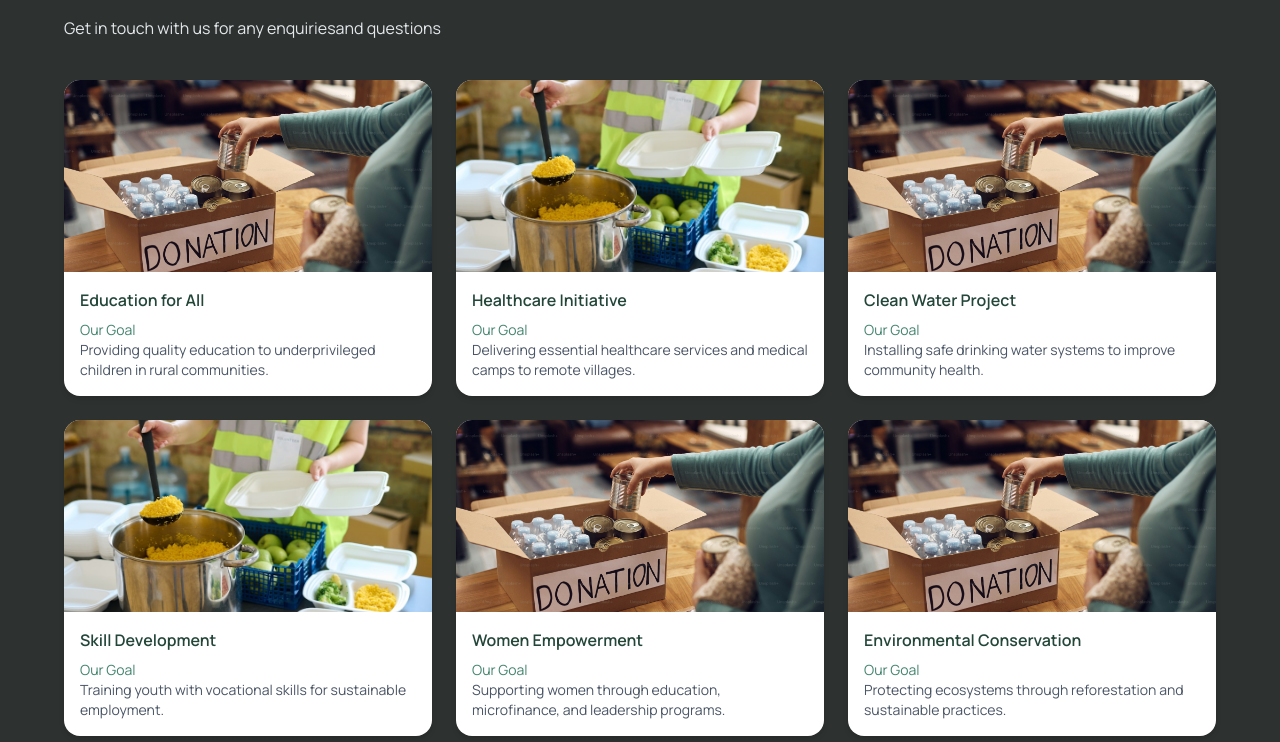
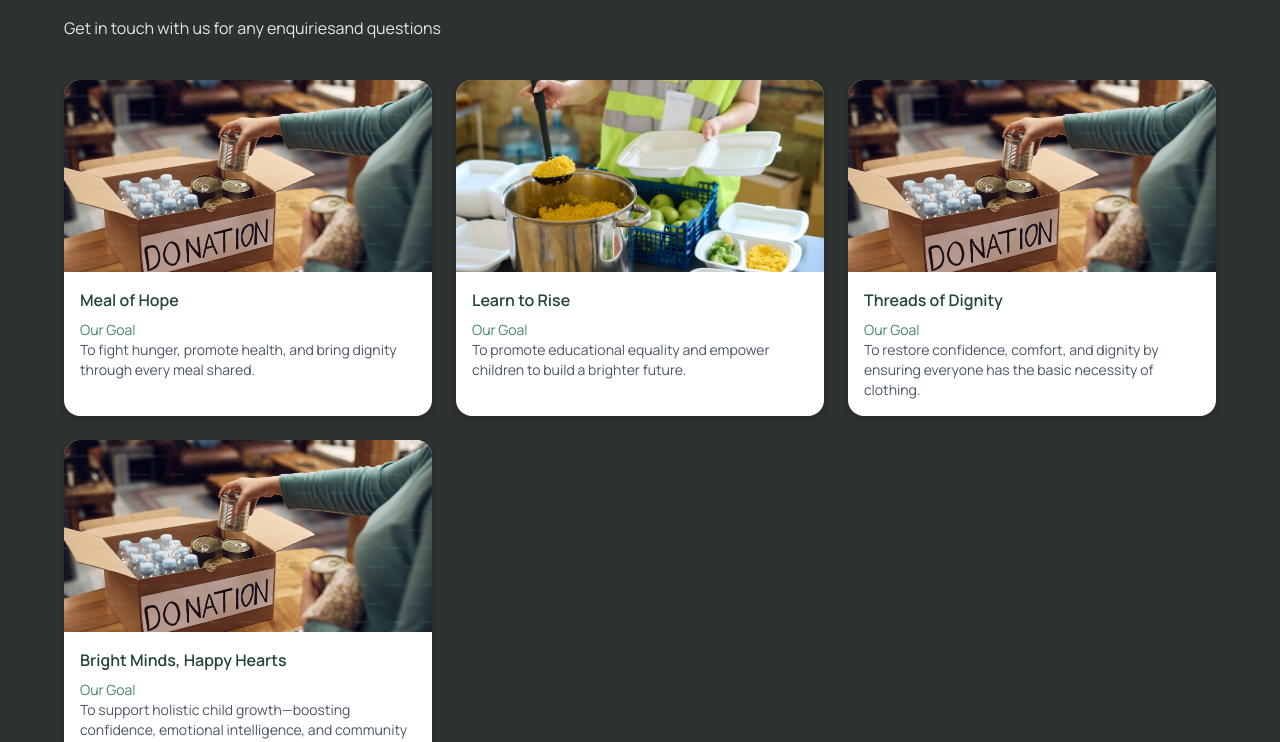
Before and after one commit to ngohebron/hebron-client, a React (Vite) app in the folder hebronWeb/: page /ourwork in a window 1280 px wide. Shown: the part 958-1700 px from the top of the page. Built offline with nearby package versions, Linux system fonts and the light colour scheme; a web font is replaced by a local one.

Commit message:
make data for campagine bt scrollable section pending

```diff
--- a/hebronWeb/src/constants/data.js
+++ b/hebronWeb/src/constants/data.js
@@ -112,3 +112,191 @@ export const stories = [
   { name: "Mr. Kamlakar Sakat", role: "Member" , image:"/aboutus/founder.png" },
   { name: "Mrs. Sulochana Patole", role: "Member"  , image:"/aboutus/founder.png"},
 ];
+
+export const campaigns_data = [
+  {
+    item_id: 1,
+    card: {
+      id: 1,
+      image: "/ourwork/image1.jpg",
+      title: "Meal of Hope",
+      desc: "To fight hunger, promote health, and bring dignity through every meal shared.",
+    },
+    banner_image: "banner1.jpg",
+    title: "Meal of Hope",
+    description: "We distribute cooked meals at community centers, shelters, and schools to ensure that individuals have access to hot, nutritious food.",
+    why_section: {
+      why_section_image: "/ourwork/image1.jpg",
+      para_01: "Millions across India still go to bed hungry every night. Malnutrition and lack of access to food not only affect physical health but also rob people of dignity and hope.",
+      para_02: "At Hebron Foundation, we believe that a single meal can restore faith, renew energy, and reignite the will to move forward.",
+      our_goal: "To fight hunger, promote health, and bring dignity through every meal shared."
+    },
+    bottom_description: "We provide non-perishable food packages containing essential staples such as rice, lentils, wheat, vegetables, and fruit to families and individuals in need. Our food distribution efforts are designed to not only meet immediate hunger needs but also contribute to long-term health and community well-being.",
+    counters: [
+      { title: "Meals served", value: 1500, unit:"Lakh" },
+      { title: "Ration Kits", value: 12000, unit:"Thousand" },
+      { title: "Reach", value: 45, unit:"District" }
+    ],
+    bottom_image: "/ourwork/image1.jpg",
+    scrolleble_section: [
+      {
+        image_url: "/ourwork/image1.jpg",
+        title: "Child Growth",
+        description: "Children learning with joy and curiosity.",
+        author: "Rahul"
+      },
+      {
+        image_url: "/ourwork/image2.jpg",
+        title: "New School",
+        description: "We built a new school building in the village.",
+        author: "Meera"
+      },
+      {
+        image_url: "/ourwork/image1.jpg",
+        title: "Volunteer Support",
+        description: "Volunteers helping children improve reading skills.",
+        author: "Karan"
+      }
+    ]
+  },
+
+  {
+    item_id: 2,
+    card: {
+      id: 2,
+      image: "/ourwork/image2.jpg",
+      title: "Learn to Rise",
+       desc: "To promote educational equality and empower children to build a brighter future.",
+    },
+    banner_image: "/ourwork/image2.jpg",
+    title: "Learn to Rise",
+    description: "We distribute essential educational resources, such as books, stationery, and school supplies, to students from underprivileged backgrounds.",
+    why_section: {
+      why_section_image: "/ourwork/image2.jpg",
+      para_01: "Every child deserves a fair start in education. Yet, countless children drop out of school simply because they cannot afford notebooks or uniforms. This inequality in access perpetuates poverty for generations.",
+      para_02: "",
+      our_goal: "To promote educational equality and empower children to build a brighter future."
+    },
+    bottom_description: "We provide complete school kits including bags, books, stationery, and uniforms to children in rural and low-income communities. We collaborate with teachers and social workers to identify children most in need.",
+    counters: [
+      { title: "Kits Distributed", value: 50000, unit:"Lakh" },
+      { title: "Schools Supported", value: 2000 , unit:"+ Schools"},
+      { title: "Reach", value: 350 , unit:"+ District" }
+    ],
+    bottom_image: "/ourwork/image2.jpg",
+    scrolleble_section: [
+      {
+        image_url: "/ourwork/image2.jpg",
+        title: "Meal Drive",
+        description: "Huge community support during meal distribution.",
+        author: "Priya"
+      },
+      {
+        image_url: "/ourwork/image2.jpg",
+        title: "Kitchen Prep",
+        description: "Volunteers preparing fresh meals daily.",
+        author: "Ramesh"
+      },
+      {
+        image_url: "/ourwork/image2.jpg",
+        title: "Smiles",
+        description: "Children smiling after receiving warm meals.",
+        author: "Sneha"
+      }
+    ]
+  },
+
+  {
+    item_id: 3,
+    card: {
+      id: 3,
+      image: "/ourwork/image1.jpg",
+      title: "Threads of Dignity",
+      desc: "To restore confidence, comfort, and dignity by ensuring everyone has the basic necessity of clothing.",
+    },
+    banner_image: "/ourwork/image1.jpg",
+    title: "Threads of Dignity",
+    description: "We provide clean, comfortable, & weather-appropriate clothing to individuals and families that are among the underserved population.",
+    why_section: {
+      why_section_image: "/ourwork/image1.jpg",
+      para_01: "Clothing is more than fabric—it’s comfort, confidence, and protection. For those living in poverty or affected by disasters, a clean, warm outfit can mean safety and self-worth.",
+      para_02: "",
+      our_goal: "Our Goal: To restore confidence, comfort, and dignity by ensuring everyone has the basic necessity of clothing."
+    },
+    bottom_description: "Hebron Foundation collects gently used and new clothes through donation drives in schools, housing societies, and offices. These are cleaned, sorted, and distributed according to seasonal needs—blankets and woolens in winter, cottons and uniforms in summer.",
+    counters: [
+      { title: "Clothing Items Distributed", value: 3200 , unit:"Thousands" },
+      { title: "Beneficiaries", value: 85 , unit:"Individuals helped" },
+      { title: "Reach", value: 18 , unit:"States" }
+    ],
+    bottom_image: "/ourwork/image1.jpg",
+    scrolleble_section: [
+      {
+        image_url: "/ourwork/image1.jpg",
+        title: "Training",
+        description: "Women attending advanced skill development workshops.",
+        author: "Alka"
+      },
+      {
+        image_url: "/ourwork/image1.jpg",
+        title: "Handmade Products",
+        description: "Women showcasing products they crafted.",
+        author: "Pooja"
+      },
+      {
+        image_url: "/ourwork/image1.jpg",
+        title: "Community Strength",
+        description: "Women supporting each other to grow.",
+        author: "Nisha"
+      }
+    ]
+  },
+
+  {
+    item_id: 4,
+    card: {
+      id: 4,
+      image: "/ourwork/image1.jpg",
+      title: "Bright Minds, Happy Hearts",
+      desc: "To support holistic child growth—boosting confidence, emotional intelligence, and community spirit."
+    },
+    banner_image: "/ourwork/image1.jpg",
+    title: "Bright Minds, Happy Hearts",
+    description: "This Initiative is focuses on nurturing various aspects of children's growth and learning, to provide children with opportunities to explore their creativity, improve physical fitness, develop social skills, and enhance emotional intelligence. their creativity, improve physical fitness, develop social skills, and enhance emotional intelligence.",
+    why_section: {
+      why_section_image: "/ourwork/image1.jpg",
+      para_01: "Children need more than academics—they need joy, play, and creative learning to grow into healthy, confident individuals. In underprivileged areas, such opportunities are often missing.",
+      para_02: "",
+      our_goal: "To support holistic child growth—boosting confidence, emotional intelligence, and community spirit."
+    },
+    bottom_description: "Hebron Foundation hosts weekly child development workshops that include art, music, games, storytelling, and mental health sessions. Trained volunteers and educators encourage teamwork, empathy, and leadership through fun learning experiences.",
+    counters: [
+      { title: "Children Impacted", value: 4500 , unit:"Thousand" },
+      { title: "Partner Organizations", value: 60 , unit:"+ Schools"},
+      { title: "Reach", value: 22 , unit:"Districts"}
+    ],
+    bottom_image: "/ourwork/image1.jpg",
+    scrolleble_section: [
+      {
+        image_url: "scroll41.jpg",
+        title: "Blood Camp",
+        description: "Hundreds participated in our blood donation event.",
+        author: "Ravi"
+      },
+      {
+        image_url: "scroll42.jpg",
+        title: "Free Checkup",
+        description: "Doctors conducting free medical checkups.",
+        author: "Dr. Shalini"
+      },
+      {
+        image_url: "scroll43.jpg",
+        title: "Medicine Distribution",
+        description: "People receiving free medicines.",
+        author: "Gopal"
+      }
+    ]
+  },
+
+
+]
--- a/hebronWeb/src/pages/Campaign_page.jsx
+++ b/hebronWeb/src/pages/Campaign_page.jsx
@@ -1,10 +1,20 @@
-import React, { useEffect, useRef, useState } from "react";
+import React, { use, useEffect, useRef, useState } from "react";
 import MainLayout from "../layout/MainLayout";
 import Footer from "../component/Footer";
 import SwipeCards from "../component/SwipeCards";
+import { useLocation } from "react-router-dom";
 
 function Campaign_page() {
+
+  const location = useLocation();
+
+  const item = location.state?.data;
+  const [campaignData, setCampaignData] = useState(item || null);
+
+
+  useEffect(() => {  console.log("Campaign Data:", item);   },[]);
   const [isVisible, setIsVisible] = useState(false);
+  const [hasAnimated, setHasAnimated] = useState(false);
   const [counters, setCounters] = useState({
     meals: 0,
     kits: 0,
@@ -24,6 +34,7 @@ function Campaign_page() {
       ([entry]) => {
         if (entry.isIntersecting) {
           setIsVisible(true);
+          observer.disconnect();
         }
       },
       { threshold: 0.3 }
@@ -37,7 +48,9 @@ function Campaign_page() {
   }, []);
 
   useEffect(() => {
-    if (!isVisible) return;
+    if (!isVisible || hasAnimated) return;
+
+    setHasAnimated(true);
 
     const duration = 2000;
     const steps = 60;
@@ -66,7 +79,7 @@ function Campaign_page() {
     animateCounter(0, targetValues.districts, (val) =>
       setCounters((prev) => ({ ...prev, districts: val }))
     );
-  }, [isVisible]);
+  }, [isVisible,hasAnimated]);
 
   const formatNumber = (num, type) => {
     if (type === "meals") {
@@ -96,13 +109,10 @@ function Campaign_page() {
           <div className="flex flex-col  gap-12">
             <div className="md:w-1/2">
               <h2 className="text-3xl  text-customGreen mb-4">
-                What is <span className="font-semibold">Meal of Hope ?</span>{" "}
+                What is <span className="font-semibold">{campaignData?.title} ?</span>{" "}
               </h2>
               <p className="text-lg  text-customGreen">
-                We{" "}
-                <span className="font-semibold">distribute cooked meals</span>{" "}
-                at community centers, shelters, and schools to ensure that
-                individuals have access to hot, nutritious food.
+                {campaignData?.description}
               </p>
             </div>
           </div>
@@ -114,25 +124,21 @@ function Campaign_page() {
           <h1 className="text-xl text-[#1B3F32] mb-6">Why ?</h1>
 
           <p className="text-[#1B3F32] mb-4">
-            Millions across India still go to bed hungry every night.
-            Malnutrition and lack of access to food not only affect physical
-            health but also rob people of dignity and hope.
+            {campaignData?.why_section?.para_01}
           </p>
 
           <p className="text-[#1B3F32] mb-4">
-            At Hebron Foundation, we believe that a single meal can restore
-            faith, renew energy, and reignite the will to move forward.
+            {campaignData?.why_section?.para_02}
           </p>
 
           <p className="text-[#1B3F32]">
-            Our Goal: To fight hunger, promote health, and bring dignity through
-            every meal shared.
+            Our Goal: {campaignData?.why_section?.our_goal}
           </p>
         </div>
 
         <div>
           <img
-            src="/ourwork/image1.jpg"
+            src={campaignData?.why_section?.why_section_image}
             alt="image1"
             className="w-100 h-80 object-cover rounded-xl"
           />
@@ -144,11 +150,7 @@ function Campaign_page() {
         <div className="max-w-6xl mx-auto">
           <div className="flex flex-col  gap-12">
             <p className="text-lg   text-customGreen">
-              We provide non-perishable food packages containing essential
-              staples such as rice, lentils, wheat, vegetables, and fruit to
-              families and individuals in need. Our food distribution efforts
-              are designed to not only meet immediate hunger needs but also
-              contribute to long-term health and community well-being
+                {campaignData?.bottom_description}
             </p>
             <button className="mt-5 border-emerald-900 w-fit border-2 p-1 px-2 rounded-2xl text-emerald-900 font-medium hover:cursor-pointer hover:text-emerald-700">
               Know how you can contribute
--- a/hebronWeb/src/pages/Ourwork.jsx
+++ b/hebronWeb/src/pages/Ourwork.jsx
@@ -2,6 +2,7 @@ import React from "react";
 import MainLayout from "../layout/MainLayout";
 import { useNavigate } from "react-router-dom";
 import Footer from "../component/Footer";
+import { campaigns_data } from "../constants/data";
 
 function Ourwork() {
      const navigate = useNavigate();
@@ -122,25 +123,25 @@ function Ourwork() {
           </div>
 
           <div className="grid grid-cols-1 sm:grid-cols-2 md:grid-cols-3 gap-6">
-            {campaignsitems.map((item) => (
+            {campaigns_data.map((item) => (
               <div
-                key={item.id}
-                onClick={() => {navigate('/campaign')}}
+                key={item.item_id}
+                onClick={() => {navigate('/campaign', { state: { data: item } })}}
                 className="bg-white rounded-2xl shadow-md overflow-hidden cursor-pointer
                            hover:shadow-xl hover:-translate-y-1 transition-all duration-300"
               >
                 <img
-                  src={item.image}
-                  alt={item.title}
+                  src={item?.card?.image}
+                  alt={item?.card?.title}
                   className="w-full h-48 object-cover"
                 />
 
                 <div className="p-4">
                   <h3 className="text-[#234639] font-manrope font-semibold">
-                    {item.title}
+                    {item?.card?.title}
                   </h3>
                   <h2 className="text-sm text-[#43846D] mt-2">Our Goal</h2>
-                  <p className="text-sm text-gray-600">{item.desc}</p>
+                  <p className="text-sm text-gray-600">{item?.card?.desc}</p>
                 </div>
               </div>
             ))}
```
